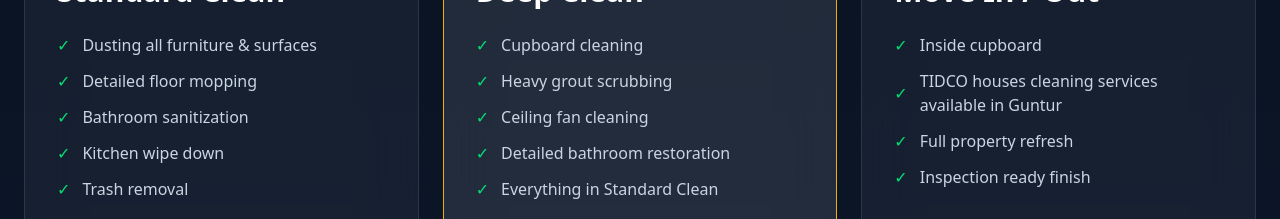
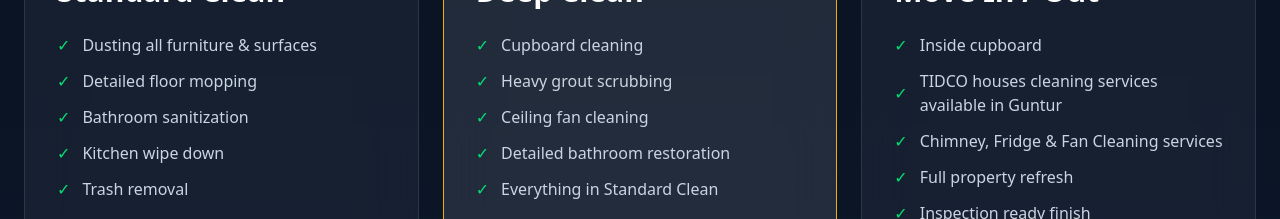
Before and after one commit to eswar-maguluri/sr-cleaning-solutions, a Next.js app in the folder sr-cleaning-solutions/: page / in a window 1280 px wide. Shown: the part 1220-1439 px from the top of the page. Built offline with nearby package versions, Linux system fonts and the light colour scheme; no server answers; the database is empty.

Commit message:
minor modifications

```diff
--- a/sr-cleaning-solutions/src/locales/en.js
+++ b/sr-cleaning-solutions/src/locales/en.js
@@ -45,6 +45,7 @@ const en = {
     moveItems: [
       "Inside cupboard",
       "TIDCO houses cleaning services available in Guntur",
+      "Chimney, Fridge & Fan Cleaning services",
       "Full property refresh",
       "Inspection ready finish",
     ],
--- a/sr-cleaning-solutions/src/locales/te.js
+++ b/sr-cleaning-solutions/src/locales/te.js
@@ -45,6 +45,7 @@ const te = {
     moveItems: [
       "అల్మారాలు లోపలి భాగం శుభ్రపరచడం",
       "గుంటూరులోని TIDCO ఇళ్లకు ప్రత్యేక క్లీనింగ్ సేవలు అందుబాటులో ఉన్నాయి",
+      "చిమ్నీ, ఫ్రిజ్ మరియు ఫ్యాన్ శుభ్రపరిచే సేవలు",
       "పూర్తి ఇంటి శుభ్రపరచడం",
       "తనిఖీకి సిద్ధంగా ఉంచడం",
     ],
```
